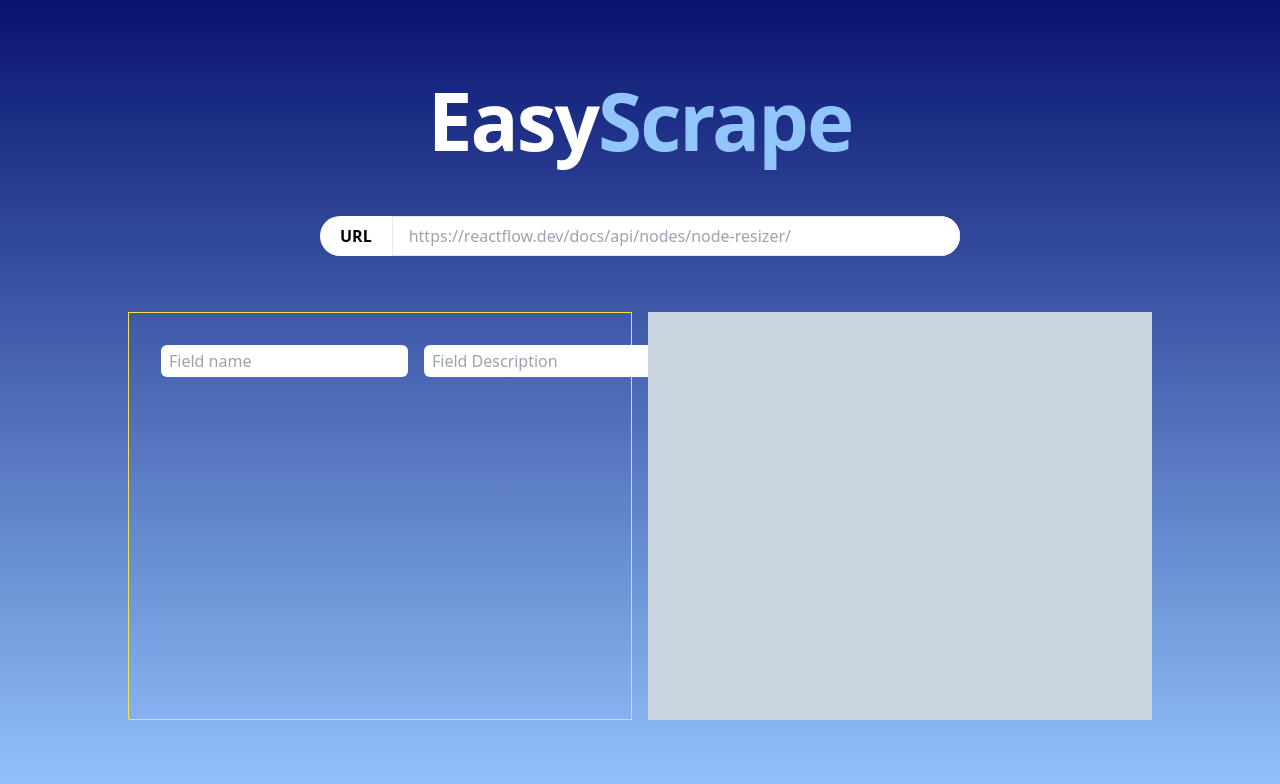
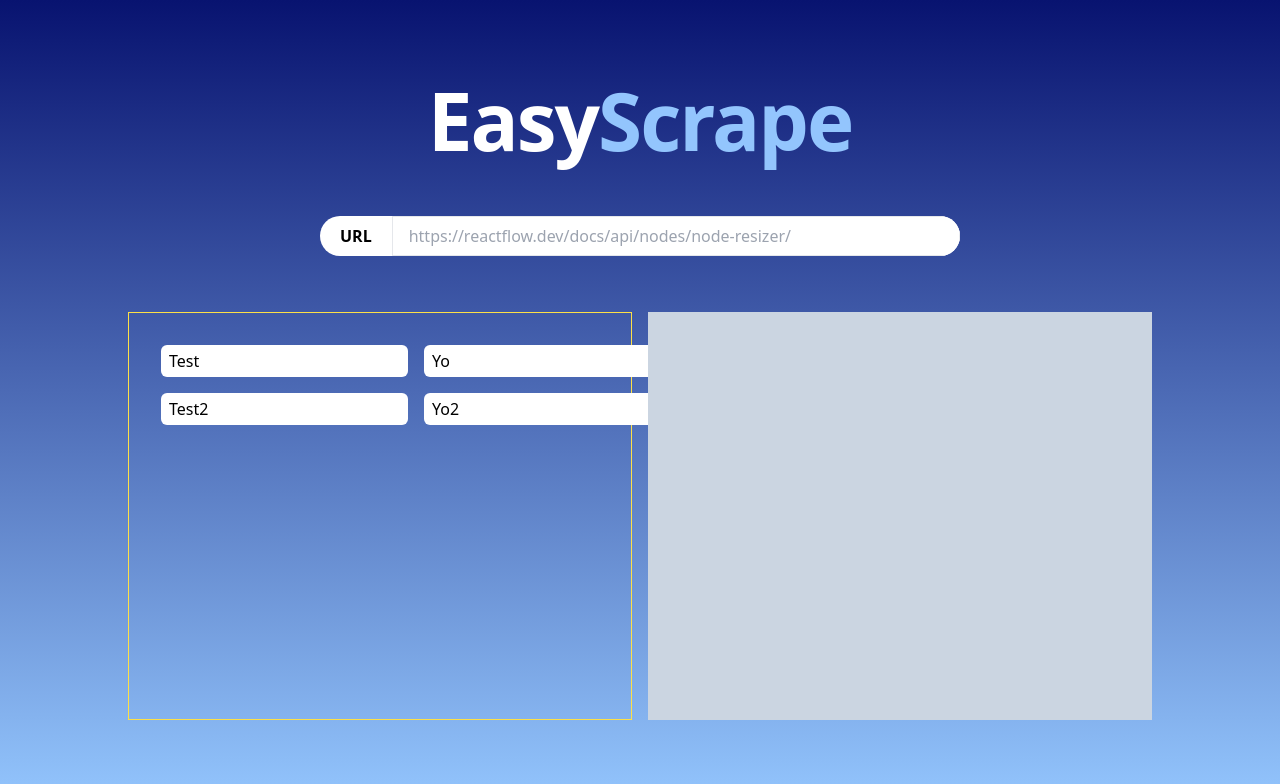
Before and after one commit to vinayakvivek/easyscrape, a Next.js app: page / in a window 1280 px wide. Shown: the top 784 px of the page. Built offline with nearby package versions, Linux system fonts and the light colour scheme.

Commit message:
Add InputFields

```diff
--- a/package.json
+++ b/package.json
@@ -13,7 +13,9 @@
     "next": "^13.4.2",
     "react": "18.2.0",
     "react-dom": "18.2.0",
-    "zod": "^3.21.4"
+    "uuid": "^9.0.0",
+    "zod": "^3.21.4",
+    "zustand": "^4.3.8"
   },
   "devDependencies": {
     "@types/eslint": "^8.37.0",
--- a/src/components/InputFields.tsx
+++ b/src/components/InputFields.tsx
@@ -1,14 +1,22 @@
-const InputFieldItem = () => {
+import { ScrapeField, useStore } from "~/store";
+
+const ScrapeFieldItem = ({ id, name, description }: ScrapeField) => {
+  const { updateField } = useStore();
+  console.log("render", { id, name });
   return (
     <div className="flex flex-row space-x-4">
       <input
         type="text"
-        className="px-2 py-1 focus:outline-none rounded-md"
+        value={name}
+        onChange={(e) => updateField({ id, description, name: e.target.value })}
+        className="rounded-md px-2 py-1 focus:outline-none"
         placeholder="Field name"
       />
       <input
         type="text"
-        className="px-2 py-1 focus:outline-none rounded-md flex-1"
+        value={description}
+        onChange={(e) => updateField({ id, name, description: e.target.value })}
+        className="flex-1 rounded-md px-2 py-1 focus:outline-none"
         placeholder="Field Description"
       />
     </div>
@@ -16,9 +24,18 @@ const InputFieldItem = () => {
 };
 
 const InputFields = () => {
+  const { fields } = useStore();
+
   return (
-    <div className="w-full">
-      <InputFieldItem />
+    <div className="w-full flex flex-col space-y-4">
+      {fields.map((field) => (
+        <ScrapeFieldItem
+          key={field.id}
+          id={field.id}
+          name={field.name}
+          description={field.description}
+        />
+      ))}
     </div>
   );
 };
--- /dev/null
+++ b/src/store.ts
@@ -0,0 +1,32 @@
+import { create } from "zustand";
+
+export type ScrapeField = {
+  id: string;
+  name: string;
+  description: string;
+};
+
+type ESState = {
+  url: string;
+  fields: ScrapeField[];
+  addField: (field: ScrapeField) => void;
+  getField: (id: string) => ScrapeField | undefined;
+  updateField: (field: ScrapeField) => void;
+};
+
+export const useStore = create<ESState>((set, get) => ({
+  url: "",
+  fields: [
+    { id: "1", name: "Test", description: "Yo" },
+    { id: "2", name: "Test2", description: "Yo2" },
+  ],
+  addField: (field) => set({ fields: [...get().fields, field] }),
+  getField: (id) => get().fields.filter((f) => f.id === id)[0],
+  updateField: (field) =>
+    set({
+      fields: get().fields.map((f) => {
+        if (f.id !== field.id) return f;
+        return field;
+      }),
+    }),
+}));
```
Also changed, not shown: 1 other file (tests, documents, lock files or other folders).
